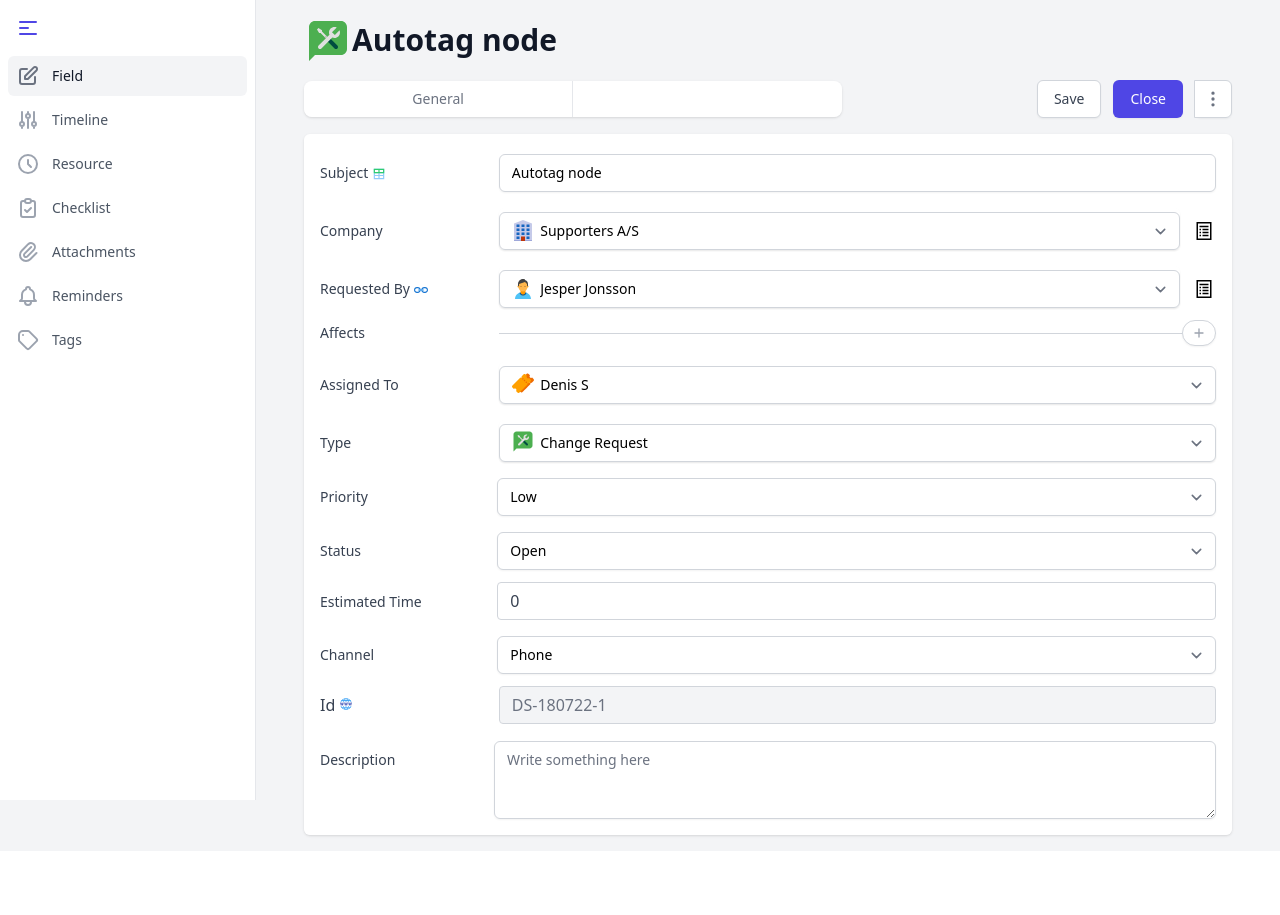
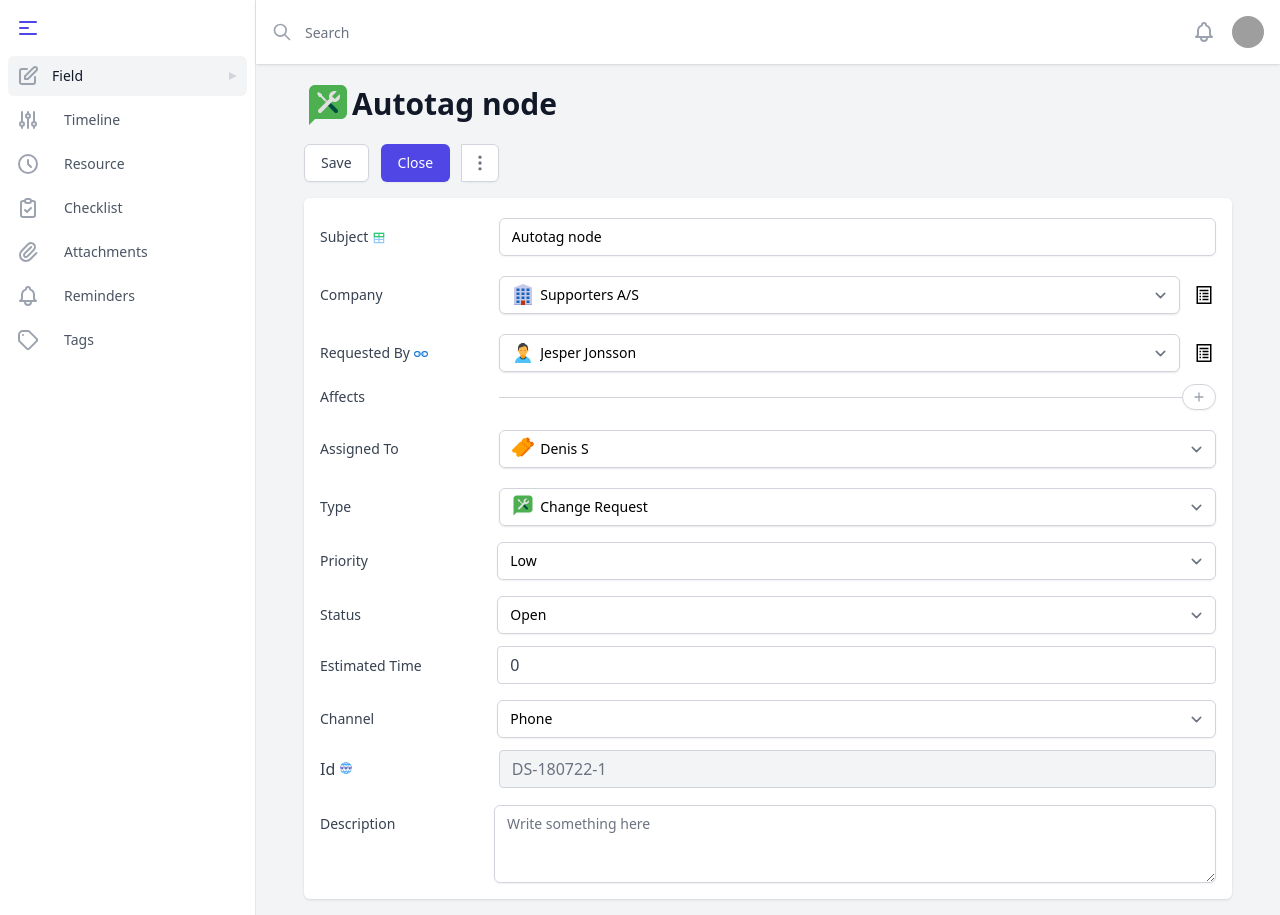
Before and after one commit to rjbhatt110/autotag, a Vue app: page / in a window 1280 px wide. Before the commit the page ends 851 px from the top, so only its background shows below. Built offline with nearby package versions, Linux system fonts and the light colour scheme; grey boxes are pictures that could not be loaded; a web font is replaced by a local one.

Commit message:
some noted changes

```diff
--- a/src/App.vue
+++ b/src/App.vue
@@ -1,7 +1,5 @@
 <template>
-  <div class="bg-gray-100">
-    <div class="w-full">
-      <div>
+  <div class="bg-gray-100 w-full flex min-h-screen">
     <TransitionRoot as="template" :show="sidebarOpen">
       <Dialog
         as="div"
@@ -94,7 +92,7 @@
       class=""
       :class="[
         collapse ? 'md:w-64 duration-500' : 'md:w-14 duration-500',
-            'hidden md:flex md:flex-col md:fixed md:inset-y-0',
+        'hidden md:flex md:flex-col md:inset-y-0',
       ]"
     >
       <!-- Sidebar component, swap this element with another sidebar if you like -->
@@ -102,7 +100,6 @@
         class="flex-1 flex flex-col min-h-0 pb-4 border-r border-gray-200 bg-white"
       >
         <div class="flex-shrink-0 flex p-4">
-              <!-- border-b border-[#4f46e5] -->
           <a href="#" class="flex-shrink-0 w-full group block">
             <div class="flex items-center">
               <MenuAlt1Icon
@@ -120,16 +117,17 @@
         </div>
 
         <!-- Full Sidebar -->
-            <nav class="flex-1 px-2 bg-white space-y-1">
+        <div class="flex-grow flex flex-col">
+          <nav class="flex-1 px-2 space-y-1 bg-white" aria-label="Sidebar">
+            <template v-for="item in navigation" :key="item.name">
+              <div v-if="!item.children">
                 <a
-                v-for="item in navigation"
-                :key="item.name"
-                :href="item.href"
+                  href="#"
                   :class="[
                     item.current
                       ? 'bg-gray-100 text-gray-900'
-                    : 'text-gray-600 hover:bg-gray-50 hover:text-gray-900',
-                  'group flex items-center px-2 py-2 text-sm font-medium rounded-md',
+                      : 'bg-white text-gray-600 hover:bg-gray-50 hover:text-gray-900',
+                    'group w-full flex items-center pl-2 py-2 text-sm font-medium rounded-md',
                   ]"
                 >
                   <component
@@ -138,37 +136,84 @@
                       item.current
                         ? 'text-gray-500'
                         : 'text-gray-400 group-hover:text-gray-500',
-                    'flex-shrink-0 h-6 w-6',
+                      'mr-3 flex-shrink-0 h-6 w-6',
                     ]"
                     aria-hidden="true"
                   />
-                <span :class="[!collapse ? 'sr-only duration-500' : 'ml-3']">{{
-                  item.name
-                }}</span>
+                  <span :class="[!collapse ? 'sr-only duration-500' : 'ml-3']">
+                    {{ item.name }}</span
+                  >
                 </a>
+              </div>
+              <Disclosure as="div" v-else class="space-y-1" v-slot="{ open }">
+                <DisclosureButton
+                  :class="[
+                    item.current
+                      ? 'bg-gray-100 text-gray-900'
+                      : 'bg-white text-gray-600 hover:bg-gray-50 hover:text-gray-900',
+                    'group w-full flex items-center pl-2 pr-1 py-2 text-left text-sm font-medium rounded-md focus:outline-none focus:ring-2 focus:ring-indigo-500',
+                  ]"
+                >
+                  <component
+                    :is="item.icon"
+                    class="mr-3 flex-shrink-0 h-6 w-6 text-gray-400 group-hover:text-gray-500"
+                    aria-hidden="true"
+                  />
+                  <span
+                    :class="[!collapse ? 'sr-only duration-500' : '', 'flex-1']"
+                  >
+                    {{ item.name }}
+                  </span>
+                  <svg
+                    :class="[
+                      open ? 'text-gray-400 rotate-90' : 'text-gray-300', !collapse ? 'sr-only duration-500' : '',
+                      'ml-3 flex-shrink-0 h-5 w-5 transform group-hover:text-gray-400 transition-colors ease-in-out duration-150',
+                    ]"
+                    viewBox="0 0 20 20"
+                    aria-hidden="true"
+                  >
+                    <path d="M6 6L14 10L6 14V6Z" fill="currentColor" />
+                  </svg>
+                </DisclosureButton>
+                <DisclosurePanel
+                  class="space-y-1"
+                  :class="[!collapse ? 'sr-only duration-500' : '']"
+                >
+                  <DisclosureButton
+                    v-for="subItem in item.children"
+                    :key="subItem.name"
+                    as="a"
+                    :href="subItem.href"
+                    class="group w-full flex items-center pl-11 pr-2 py-2 text-sm font-medium text-gray-600 rounded-md hover:text-gray-900 hover:bg-gray-50"
+                  >
+                    {{ subItem.name }}
+                  </DisclosureButton>
+                </DisclosurePanel>
+              </Disclosure>
+            </template>
           </nav>
         </div>
       </div>
+    </div>
+
     <div
       :class="[
-            collapse ? 'md:pl-64 duration-500' : 'md:pl-16 duration-500',
+        collapse ? 'duration-500' : 'duration-500',
         'flex flex-col flex-1',
       ]"
     >
       <!-- Mobile top bar -->
-          <div
-            class="sticky top-0 z-10 md:hidden pl-1 pt-1 sm:pl-3 sm:pt-3 bg-white flex"
-          >
+      <div class="sticky top-0 z-10 flex-shrink-0 flex h-16 bg-white shadow">
         <button
           type="button"
-              class="-ml-0.5 -mt-0.5 h-12 w-12 inline-flex items-center justify-center rounded-md text-gray-500 hover:text-gray-900 focus:outline-none focus:ring-2 focus:ring-inset focus:ring-indigo-500"
+          class="px-4 border-r border-gray-200 text-gray-500 focus:outline-none focus:ring-2 focus:ring-inset focus:ring-indigo-500 md:hidden"
           @click="sidebarOpen = true"
         >
           <span class="sr-only">Open sidebar</span>
           <MenuIcon class="h-6 w-6" aria-hidden="true" />
         </button>
 
-            <div class="flex-1 flex justify-between px-4 md:px-0">
+        <div class="flex-1 flex justify-between px-4">
           <div class="flex-1 flex">
             <form class="w-full flex md:ml-0" action="#" method="GET">
               <label for="search-field" class="sr-only">Search</label>
@@ -289,39 +334,6 @@
               </h1>
             </div>
             <div class="flex items-center justify-between flex-wrap">
-                  <!-- Tab -->
-                  <div class="flex flex-1 mt-4 mr-4">
-                    <nav
-                      class="relative sm:w-3/4 w-full z-0 rounded-lg shadow flex divide-x divide-gray-200"
-                      aria-label="Tabs"
-                    >
-                      <a
-                        v-for="(tab, tabIdx) in tabs"
-                        :key="tab.name"
-                        :href="tab.href"
-                        :class="[
-                          tab.current
-                            ? 'text-white bg-[#4f46e5] hover:text-[#4f46e5]'
-                            : 'text-gray-500 hover:text-[#4f46e5] bg-white',
-                          tabIdx === 0 ? 'rounded-l-lg' : '',
-                          tabIdx === tabs.length - 1 ? 'rounded-r-lg' : '',
-                          'group relative min-w-0 flex-1 overflow-hidden bg-white py-2 px-3 text-sm font-medium text-center hover:bg-gray-50 focus:z-10',
-                        ]"
-                        :aria-current="tab.current ? 'page' : undefined"
-                      >
-                        <span>{{ tab.name }}</span>
-                        <!-- <span
-                                  aria-hidden="true"
-                                  :class="[
-                                    tab.current
-                                      ? 'bg-indigo-500'
-                                      : 'bg-transparent',
-                                    'absolute inset-x-0 bottom-0 h-0.5',
-                                  ]"
-                                /> -->
-                      </a>
-                    </nav>
-                  </div>
               <!-- Save and Close -->
               <div class="flex flex-none mt-4">
                 <button
@@ -337,18 +349,13 @@
                   Close
                 </button>
 
-                    <div
-                      class="ml-3 relative z-1 inline-flex shadow-sm rounded-md"
-                    >
+                <div class="ml-3 relative z-1 inline-flex shadow-sm rounded-md">
                   <Menu as="div" class="-ml-px relative block">
                     <MenuButton
                       class="relative inline-flex items-center px-2 py-2 rounded-r-md border border-gray-300 bg-white text-sm font-medium text-gray-500 hover:bg-gray-50 focus:z-10 focus:outline-none focus:ring-1 focus:ring-indigo-500 focus:border-indigo-500"
                     >
                       <span class="sr-only">Open options</span>
-                          <DotsVerticalIcon
-                            class="h-5 w-5"
-                            aria-hidden="true"
-                          />
+                      <DotsVerticalIcon class="h-5 w-5" aria-hidden="true" />
                     </MenuButton>
                     <transition
                       enter-active-class="transition ease-out duration-100"
@@ -397,7 +404,7 @@
                     <div class="grid grid-cols-3 gap-3">
                       <!-- Subject -->
                       <div
-                            class="md:flex items-baseline justify-between col-span-6 sm:col-span-3"
+                        class="lg:flex items-baseline justify-between col-span-6 sm:col-span-3"
                       >
                         <div class="flex flex-1 items-center">
                           <label
@@ -430,10 +437,7 @@
                               text-anchor="none"
                               style="mix-blend-mode: normal"
                             >
-                                  <path
-                                    d="M0,172v-172h172v172z"
-                                    fill="none"
-                                  ></path>
+                              <path d="M0,172v-172h172v172z" fill="none"></path>
                               <g>
                                 <path
                                   d="M21.5,150.5v-129h129v129zM35.83333,136.16667h100.33333v-100.33333h-100.33333z"
@@ -466,12 +470,12 @@
                           id="subject"
                           autocomplete="given-name"
                           value="Autotag node"
-                              class="mt-1 md:ml-1.5 block flex-[4] w-full border border-gray-300 rounded-md shadow-sm py-2 px-3 focus:outline-none focus:ring-indigo-500 focus:border-indigo-500 sm:text-sm"
+                          class="mt-1 lg:ml-1.5 block flex-[4] w-full border border-gray-300 rounded-md shadow-sm py-2 px-3 focus:outline-none focus:ring-indigo-500 focus:border-indigo-500 sm:text-sm"
                         />
                       </div>
                       <!-- Company -->
                       <div
-                            class="md:flex items-baseline justify-between col-span-6 sm:col-span-3"
+                        class="lg:flex items-baseline justify-between col-span-6 sm:col-span-3"
                       >
                         <label
                           for="company"
@@ -498,10 +502,7 @@
                                   fill="#C5CAE9"
                                   d="M42 42L6 42 6 9 24 2 42 9z"
                                 ></path>
-                                    <path
-                                      fill="#9FA8DA"
-                                      d="M6 42H42V44H6z"
-                                    ></path>
+                                <path fill="#9FA8DA" d="M6 42H42V44H6z"></path>
                                 <path
                                   fill="#BF360C"
                                   d="M20 35H28V44H20z"
@@ -541,7 +542,7 @@
                       </div>
                       <!-- Requested By -->
                       <div
-                            class="md:flex items-baseline justify-between col-span-6 sm:col-span-3"
+                        class="lg:flex items-baseline justify-between col-span-6 sm:col-span-3"
                       >
                         <div class="flex flex-1 flex-wrap items-center">
                           <label
@@ -649,9 +650,7 @@
                         >
                           <div class="w-full border-t border-gray-300" />
                         </div>
-                            <div
-                              class="relative flex items-center justify-between"
-                            >
+                        <div class="relative flex items-center justify-between">
                           <span
                             class="pr-3 bg-white text-sm font-medium text-gray-700"
                           >
@@ -670,7 +669,7 @@
                       </div>
                       <!-- Assign To -->
                       <div
-                            class="md:flex items-baseline justify-between col-span-6 sm:col-span-3"
+                        class="lg:flex items-baseline justify-between col-span-6 sm:col-span-3"
                       >
                         <label
                           for="assigned"
@@ -716,7 +715,7 @@
                       </div>
                       <!-- Type -->
                       <div
-                            class="md:flex items-baseline justify-between col-span-6 sm:col-span-3"
+                        class="lg:flex items-baseline justify-between col-span-6 sm:col-span-3"
                       >
                         <label
                           for="type"
@@ -773,7 +772,7 @@
                       </div>
                       <!-- Priority -->
                       <div
-                            class="md:flex items-baseline justify-between col-span-6 sm:col-span-3"
+                        class="lg:flex items-baseline justify-between col-span-6 sm:col-span-3"
                       >
                         <label
                           for="priority"
@@ -784,7 +783,7 @@
                           id="priority"
                           name="priority"
                           autocomplete="priority-name"
-                              class="mt-1 md:ml-1 flex-[4] block w-full bg-white border border-gray-300 rounded-md shadow-sm py-2 px-3 focus:outline-none focus:ring-indigo-500 focus:border-indigo-500 sm:text-sm"
+                          class="mt-1 lg:ml-1 flex-[4] block w-full bg-white border border-gray-300 rounded-md shadow-sm py-2 px-3 focus:outline-none focus:ring-indigo-500 focus:border-indigo-500 sm:text-sm"
                         >
                           <option>Low</option>
                           <option>Medium</option>
@@ -793,7 +792,7 @@
                       </div>
                       <!-- Status -->
                       <div
-                            class="md:flex items-baseline justify-between col-span-6 sm:col-span-3"
+                        class="lg:flex items-baseline justify-between col-span-6 sm:col-span-3"
                       >
                         <label
                           for="status"
@@ -804,7 +803,7 @@
                           id="status"
                           name="status"
                           autocomplete="status-name"
-                              class="mt-1 md:ml-1 flex-[4] block w-full bg-white border border-gray-300 rounded-md shadow-sm py-2 px-3 focus:outline-none focus:ring-indigo-500 focus:border-indigo-500 sm:text-sm"
+                          class="mt-1 lg:ml-1 flex-[4] block w-full bg-white border border-gray-300 rounded-md shadow-sm py-2 px-3 focus:outline-none focus:ring-indigo-500 focus:border-indigo-500 sm:text-sm"
                         >
                           <option>Open</option>
                           <option>In Process</option>
@@ -813,7 +812,7 @@
                       </div>
                       <!-- Estimated Time -->
                       <div
-                            class="md:flex items-baseline justify-between col-span-6 sm:col-span-3"
+                        class="lg:flex items-baseline justify-between col-span-6 sm:col-span-3"
                       >
                         <label
                           for="estimate"
@@ -822,14 +821,14 @@
                         >
                         <input
                           type="number"
-                              class="form-control flex-[4] md:ml-1 block w-full px-3 py-1.5 text-base font-normal text-gray-700 bg-white bg-clip-padding border border-solid border-gray-300 rounded transition ease-in-out m-0 focus:text-gray-700 focus:bg-white focus:border-blue-600 focus:outline-none"
+                          class="form-control flex-[4] lg:ml-1 block w-full px-3 py-1.5 text-base font-normal text-gray-700 bg-white bg-clip-padding border border-solid border-gray-300 rounded transition ease-in-out m-0 focus:text-gray-700 focus:bg-white focus:border-blue-600 focus:outline-none"
                           id="estimate"
                           value="0"
                         />
                       </div>
                       <!-- Channel -->
                       <div
-                            class="md:flex items-baseline justify-between col-span-6 sm:col-span-3"
+                        class="lg:flex items-baseline justify-between col-span-6 sm:col-span-3"
                       >
                         <label
                           for="channel"
@@ -840,7 +839,7 @@
                           id="channel"
                           name="channel"
                           autocomplete="channel-name"
-                              class="mt-1 md:ml-1 flex-[4] block w-full bg-white border border-gray-300 rounded-md shadow-sm py-2 px-3 focus:outline-none focus:ring-indigo-500 focus:border-indigo-500 sm:text-sm"
+                          class="mt-1 lg:ml-1 flex-[4] block w-full bg-white border border-gray-300 rounded-md shadow-sm py-2 px-3 focus:outline-none focus:ring-indigo-500 focus:border-indigo-500 sm:text-sm"
                         >
                           <option>Phone</option>
                           <option>Email</option>
@@ -848,7 +847,7 @@
                       </div>
                       <!-- ID -->
                       <div
-                            class="md:flex items-baseline justify-between col-span-6 sm:col-span-3"
+                        class="lg:flex items-baseline justify-between col-span-6 sm:col-span-3"
                       >
                         <div class="flex flex-1 items-baseline">
                           <label
@@ -885,7 +884,7 @@
                         </div>
                         <input
                           type="text"
-                              class="form-control md:ml-1.5 flex-[4] block w-full px-3 py-1.5 text-base font-normal text-gray-700 bg-gray-100 bg-clip-padding border border-solid border-gray-300 rounded transition ease-in-out m-0 focus:text-gray-700 focus:bg-white focus:border-blue-600 focus:outline-none"
+                          class="form-control lg:ml-1.5 flex-[4] block w-full px-3 py-1.5 text-base font-normal text-gray-700 bg-gray-100 bg-clip-padding border border-solid border-gray-300 rounded transition ease-in-out m-0 focus:text-gray-700 focus:bg-white focus:border-blue-600 focus:outline-none"
                           id="exampleFormControlInput5"
                           placeholder="DS-180722-1"
                           aria-label="Disabled input example"
@@ -894,7 +893,7 @@
                       </div>
                       <!-- Description -->
                       <div
-                            class="md:flex items-baseline justify-between col-span-6 sm:col-span-3"
+                        class="lg:flex items-baseline justify-between col-span-6 sm:col-span-3"
                       >
                         <label
                           for="description"
@@ -921,8 +920,6 @@
       </main>
     </div>
   </div>
-    </div>
-  </div>
 </template>
 
 <script setup>
@@ -937,7 +934,6 @@ import {
   DotsVerticalIcon,
   PlusSmIcon,
   BellIcon,
-  ExclamationCircleIcon,
   XIcon,
   MenuIcon,
   MenuAlt1Icon,
@@ -953,10 +949,22 @@ import {
   MenuItems,
   TransitionChild,
   TransitionRoot,
+  Disclosure,
+  DisclosureButton,
+  DisclosurePanel,
 } from "@headlessui/vue";
 
 const navigation = [
-  { name: "Field", href: "#", icon: PencilAltIcon, current: true },
+  {
+    name: "Field",
+    href: "#",
+    icon: PencilAltIcon,
+    current: true,
+    children: [
+      { name: "General", href: "#" },
+      { name: "Details", href: "#" },
+    ],
+  },
   { name: "Timeline", href: "#", icon: AdjustmentsIcon, current: false },
   { name: "Resource", href: "#", icon: ClockIcon, current: false },
   { name: "Checklist", href: "#", icon: ClipboardCheckIcon, current: false },
@@ -971,14 +979,10 @@ const items = [
   { name: "Delete", href: "#" },
 ];
 
-const tabs = [
-  {
-    name: "General",
-    href: "#",
-    icon: ExclamationCircleIcon,
-    current: false,
-  },
-  { name: "Details", href: "#", icon: ExclamationCircleIcon, current: true },
+const userNavigation = [
+  { name: "Your Profile", href: "#" },
+  { name: "Settings", href: "#" },
+  { name: "Sign out", href: "#" },
 ];
 
 const sidebarOpen = ref(false);
--- a/src/index.css
+++ b/src/index.css
@@ -1,3 +1,8 @@
 @import "tailwindcss/base";
 @import "tailwindcss/components";
 @import "tailwindcss/utilities";
+
+#app{
+    height: 100%;
+    width: 100%;
+}
```
Lines whose indentation alone changed are shown as unchanged.
